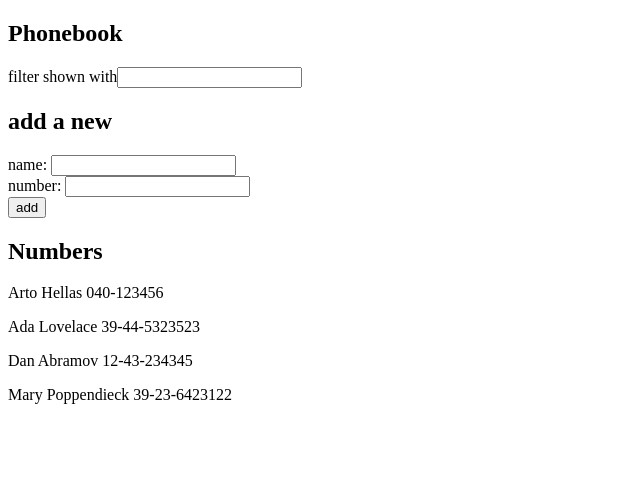
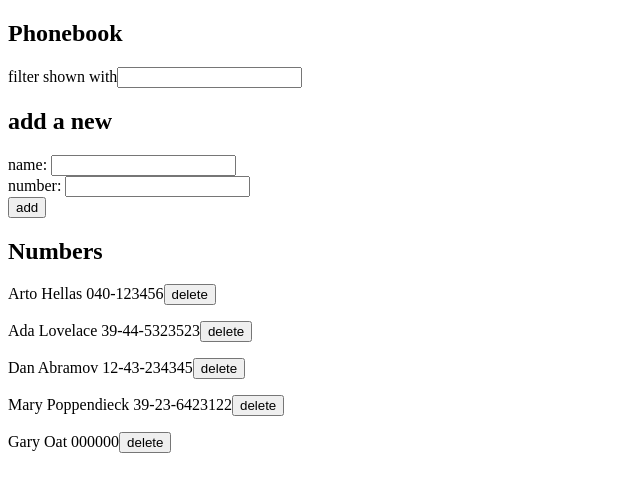
Before and after one commit to ShivaniYadav7/full-stack-open-2026, a React (Vite) app in the folder part2/phonebook/: page / in a window 1280 px wide. Shown: the top 492 px of the page, without its empty margins (0-640 px from the left). Built offline with nearby package versions, Linux system fonts and the light colour scheme; data requests are answered from the project's data file.

Commit message:
complete part 2

```diff
--- a/part2/phonebook/db.json
+++ b/part2/phonebook/db.json
@@ -1,5 +1,5 @@
 {
-  "persons":[
+  "persons": [
     {
       "name": "Arto Hellas",
       "number": "040-123456",
@@ -19,6 +19,12 @@
       "name": "Mary Poppendieck",
       "number": "39-23-6423122",
       "id": "4"
+    },
+    {
+      "name": "Gary Oat",
+      "number": "000000",
+      "id": "j66GsFgh2UQ"
     }
-  ]
+  ],
+  "$schema": "./node_modules/json-server/schema.json"
 }
--- a/part2/phonebook/src/App.jsx
+++ b/part2/phonebook/src/App.jsx
@@ -3,6 +3,7 @@ import Filter from './components/Filter';
 import PersonForm from './components/PersonForm';
 import Persons from './components/Persons';
 import axios from 'axios'
+import numberService from './services/numberService'
 
 const App = (props) => {
   const [persons, setPersons] = useState([])
@@ -11,18 +12,9 @@ const App = (props) => {
   const [newNumber, setNewNumber] = useState('')
   const [searchName, setSearchName] = useState('')
 
-  useEffect(() => {
-    axios
-      .get('http://localhost:3001/persons')
-      .then(response => {
-        setPersons(response.data)
-      })
-  }, [])
-
   const handleNameChange = (event) => {
     setNewName(event.target.value)
   }
-
 
   const handleNumberChange = (event) => {
     setNewNumber(event.target.value)
@@ -32,24 +24,51 @@ const App = (props) => {
     setSearchName(event.target.value)
   }
 
+  useEffect (() => {
+    numberService
+     .getAll()
+     .then((response) => {
+      setPersons(response)
+     })
+  }, [])
+
   const addPerson = (event) => {
     event.preventDefault()
-    const alreadyExists = persons.some(person => (person.name === newName || person.number === newNumber))
+    const alreadyExists = persons.find(person => person.name === newName )
+    const personObject = { name: newName, number: newNumber }
 
     if(alreadyExists) {
-      alert(`${newName} or ${newNumber} is already added to phonebook`)
-      setNewName('')
-      setNewNumber('')
-      return
+      if(window.confirm(`${newName} is already added to phonebook, do you want to update the old number?`)) {
+        numberService
+          .update(alreadyExists.id, personObject)
+          .then(returnedPerson => {
+            setPersons(persons.map(p => p.id !== alreadyExists.id ? p : returnedPerson))
+
+            setNewName('')
+            setNewNumber('')
+          })
+        }
+      }
+      else {
+        numberService
+          .create(personObject)
+          .then(returnedPerson => {
+            setPersons(persons.concat(returnedPerson))
+            setNewName('')
+            setNewNumber('')
+          })
+      }
+  }
+
+  const deletePerson = (id) => {
+    const person = persons.find(p => p.id === id)
+    if(window.confirm(`Delete ${person.name}?`)) {
+      numberService
+        .deleteNum(id)
+        .then(() => {
+        setPersons(persons.filter(p => p.id !== id))
+    })
     }
-
-    const personObject = {
-      name: newName,
-      number: newNumber,
-    }
-    setPersons(persons.concat(personObject))
-    setNewName('')
-    setNewNumber('')
   }
 
 
@@ -74,7 +93,7 @@ const App = (props) => {
       <h2>add a new</h2>
       <PersonForm addPerson={addPerson} newName={newName} handleNameChange={handleNameChange} handleNumberChange={handleNumberChange} />
       <h2>Numbers</h2>
-      <Persons personsToShow={personsToShow}/>
+      <Persons personsToShow={personsToShow} delete={deletePerson}/>
 
     </div>
   )
--- a/part2/phonebook/src/components/Persons.jsx
+++ b/part2/phonebook/src/components/Persons.jsx
@@ -1,7 +1,9 @@
 const Persons = (props) => {
     return (
         <>
-        {props.personsToShow.map(person => <p key={person.name}>{person.name}  {person.number}</p>)}
+        {props.personsToShow.map(person => <p key={person.name}>{person.name}  {person.number}
+            <button onClick = {() => props.delete(person.id)}>delete</button>
+        </p>)}
         </>
     )
 }
--- /dev/null
+++ b/part2/phonebook/src/services/numberService.js
@@ -0,0 +1,22 @@
+import axios from 'axios'
+const baseUrl = 'http://localhost:3001/persons'
+
+const getAll = () => {
+    return axios.get(baseUrl).then(response => response.data)
+}
+
+const create = (newObject) => {
+    return axios.post(baseUrl, newObject).then(response => response.data)
+}
+
+const update = (id, newObject) => {
+    return axios.put(`${baseUrl}/${id}`, newObject).then(response => response.data)
+}
+
+const deleteNum = (id) => {
+    return axios.delete(`${baseUrl}/${id}`, id).then(response => response.data)
+}
+
+export default {
+    getAll, create, update, deleteNum
+}
```
